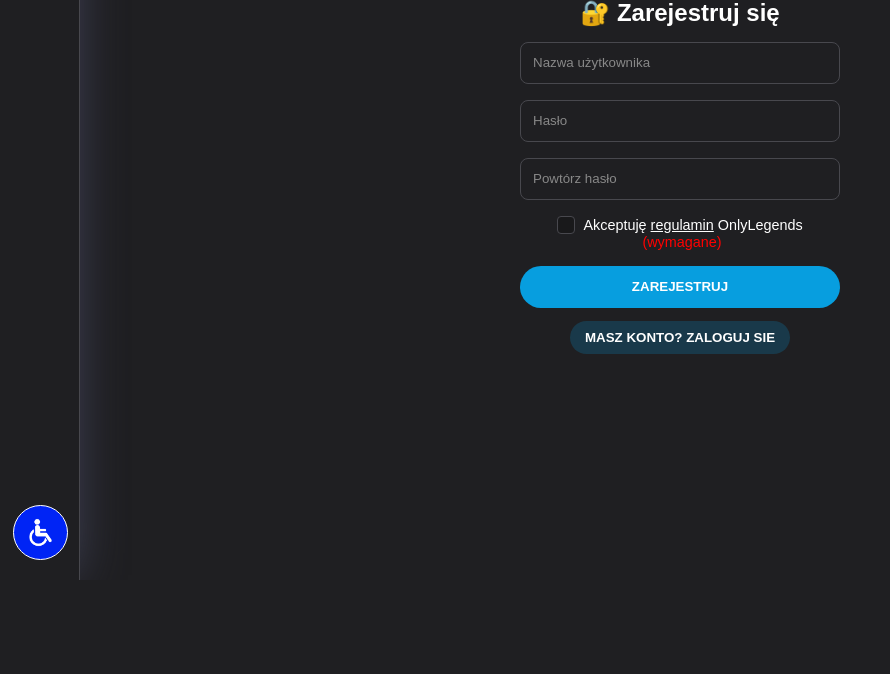
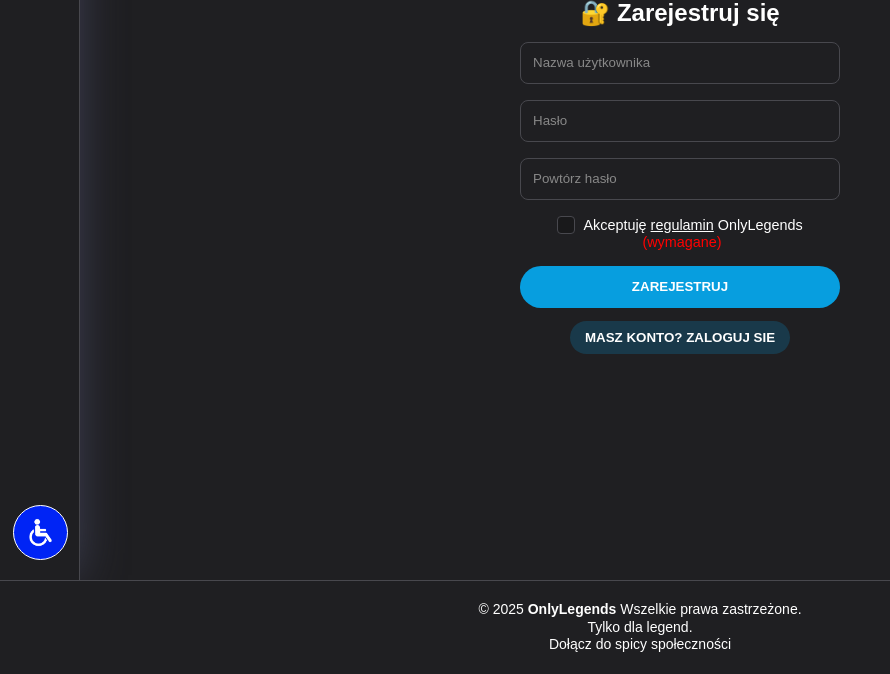
Before and after one commit to xlennyi/onlylegends, a PHP site: page /register.php in a window 1280 px wide. Shown: the part 220-894 px from the top of the page, without its empty margins (0-890 px from the left). Before the commit the page ends 800 px from the top, so only its background shows below. Run offline with PHP 8.4, Linux system fonts and the light colour scheme; a stand-in replaces the project's code that opens the database connection.

Commit message:
Added footer to all subpages

```diff
--- a/add_post.php
+++ b/add_post.php
@@ -149,7 +149,11 @@
             </form>
         </section>
         </main>
-
+<footer>
+        <p>&copy; <?= date('Y') ?> <strong>OnlyLegends</strong> Wszelkie prawa zastrzeżone.</p>
+        <p>Tylko dla legend.</p>
+        <p>Dołącz do spicy społeczności</p>
+    </footer>
 
 <script src="js/menu.js"></script>
 <script src="js/facilities.js?v=<?= time(); ?>"></script>
--- a/edit_account.php
+++ b/edit_account.php
@@ -178,6 +178,11 @@
 </section>
         </main>
 
+        <footer>
+        <p>&copy; <?= date('Y') ?> <strong>OnlyLegends</strong> Wszelkie prawa zastrzeżone.</p>
+        <p>Tylko dla legend.</p>
+        <p>Dołącz do spicy społeczności</p>
+    </footer>
 
         <script src="js/menu.js"></script>
         <script src="js/facilities.js?v=<?= time(); ?>"></script>
--- a/login.php
+++ b/login.php
@@ -135,6 +135,11 @@
     </form>
 </section>
         </main>
+        <footer>
+        <p>&copy; <?= date('Y') ?> <strong>OnlyLegends</strong> Wszelkie prawa zastrzeżone.</p>
+        <p>Tylko dla legend.</p>
+        <p>Dołącz do spicy społeczności</p>
+    </footer>
 
         <script src="js/menu.js"></script>
         <script src="js/facilities.js?v=<?= time(); ?>"></script>
--- a/register.php
+++ b/register.php
@@ -156,7 +156,11 @@
 
     </section>
         </main>
-
+<footer>
+        <p>&copy; <?= date('Y') ?> <strong>OnlyLegends</strong> Wszelkie prawa zastrzeżone.</p>
+        <p>Tylko dla legend.</p>
+        <p>Dołącz do spicy społeczności</p>
+    </footer>
 
 
     <script src="js/menu.js"></script>
```
